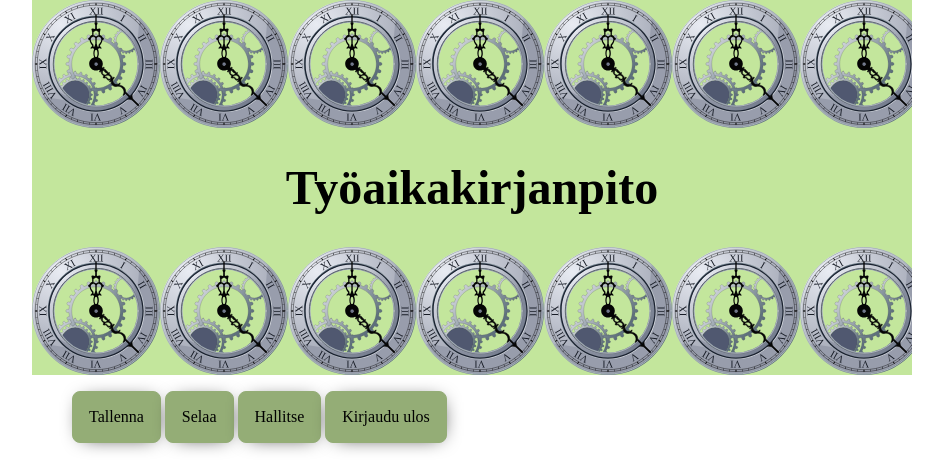
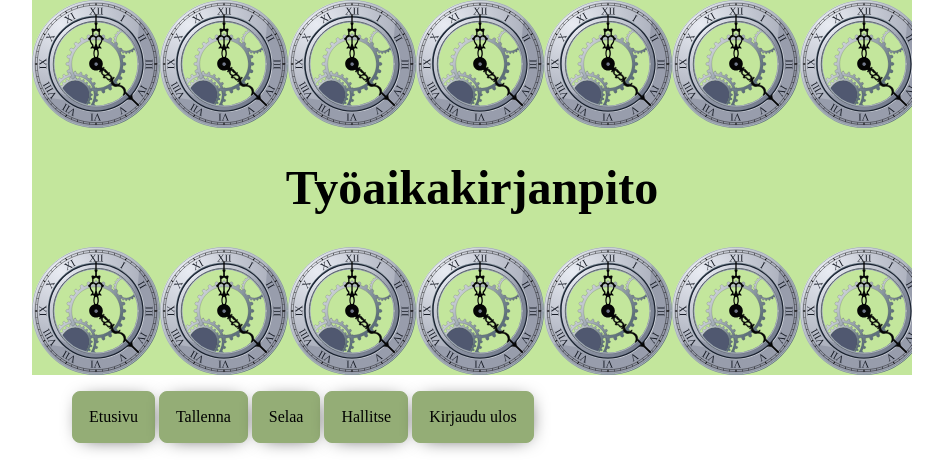
Before and after one commit to veelupu/tyoaikakirjanpito, a Flask app: page /home in a window 1280 px wide. Shown: the top 463 px of the page, without its empty margins (168-1111 px from the left). Run offline with Flask 2, Linux system fonts and the light colour scheme.

Commit message:
Add navigation to front page

```diff
--- a/templates/layout.html
+++ b/templates/layout.html
@@ -17,6 +17,7 @@
 		</div>
 		<nav>
 		    <ul>
+				<li><a href="/home">Etusivu</a></li>
 		      <li><a href="/record">Tallenna</a></li>
 		      <li><a href="/browse">Selaa</a></li>
 		      <li><a href="#">Hallitse</a></li>
```
